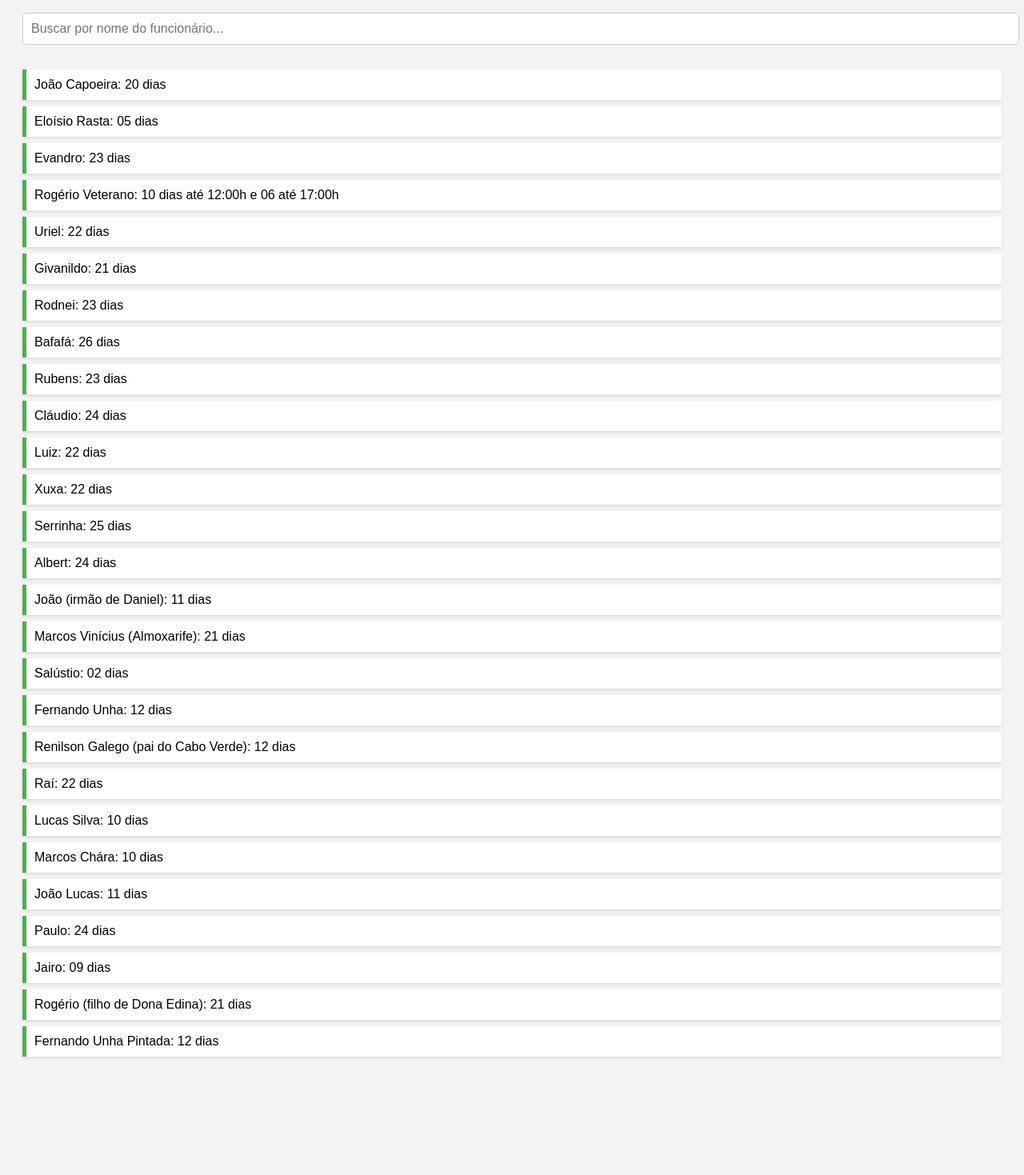
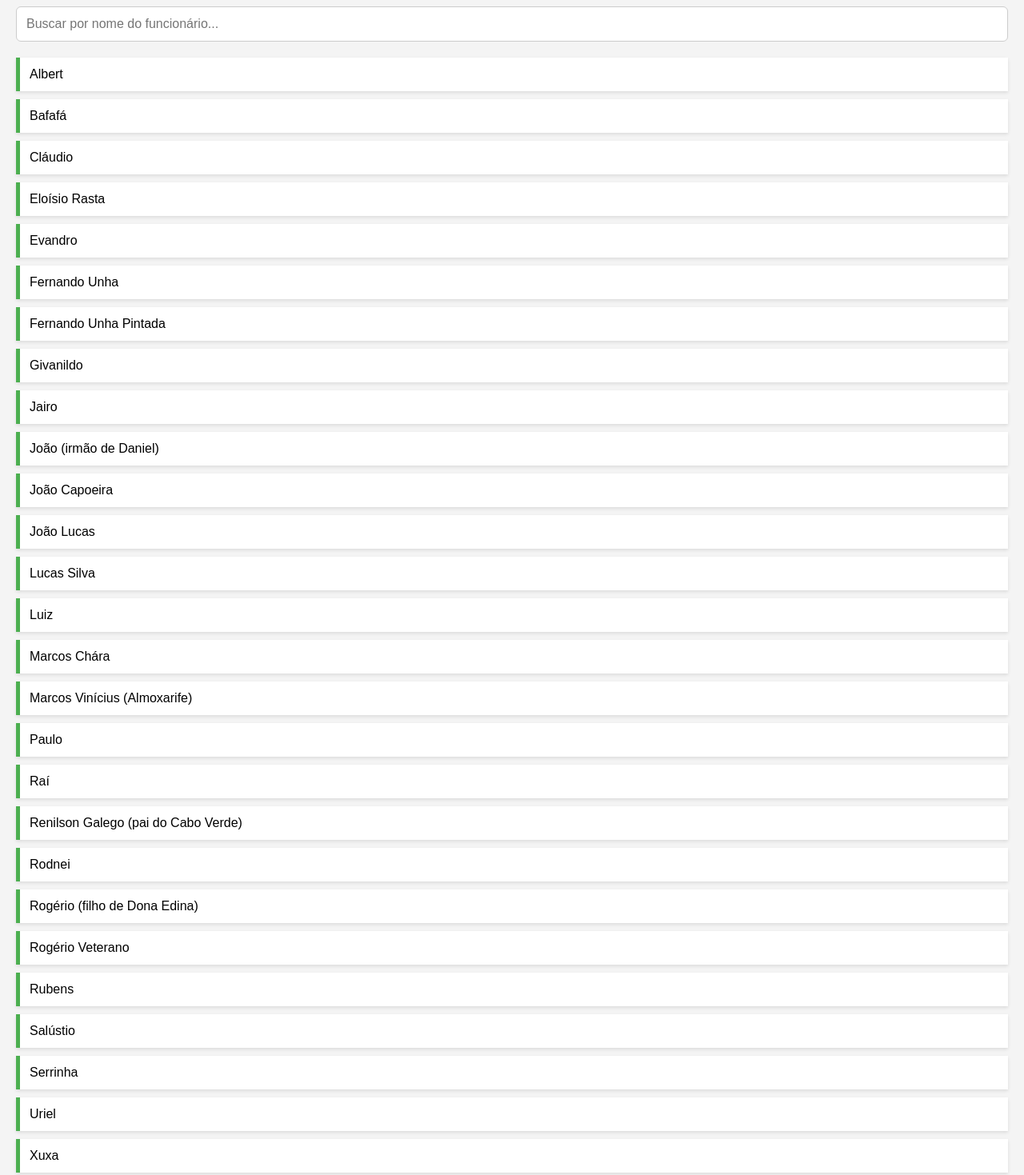
Before and after one commit to MarcosDev-Softwere/Lista-de-Itens-Hidr-ulicos-, a plain HTML site: page index.html in a window 1280 px wide. Shown: the part 80-1549 px from the top of the page at 80% size. Before the commit the page ends 1445 px from the top, so only its background shows below. Drawn offline with Linux system fonts and the light colour scheme.

Commit message:
Update index.html

```diff
--- a/index.html
+++ b/index.html
@@ -3,11 +3,16 @@
 <head>
   <meta charset="UTF-8">
   <title>Controle de Dias Trabalhados</title>
+  <meta name="viewport" content="width=device-width, initial-scale=1.0">
   <style>
+    * {
+      box-sizing: border-box;
+    }
     body {
       font-family: Arial, sans-serif;
       padding: 20px;
       background: #f4f4f4;
+      margin: 0;
     }
     h2 {
       text-align: center;
@@ -15,25 +20,43 @@
     }
     input[type="text"] {
       width: 100%;
-      padding: 10px;
-      margin-bottom: 15px;
+      padding: 12px;
+      margin-bottom: 20px;
       font-size: 16px;
       border: 1px solid #ccc;
-      border-radius: 5px;
+      border-radius: 6px;
     }
     ul {
       list-style: none;
       padding: 0;
+      margin: 0;
     }
     li {
       background: #fff;
-      margin-bottom: 8px;
-      padding: 10px;
+      margin-bottom: 10px;
+      padding: 12px;
       border-left: 5px solid #4CAF50;
       box-shadow: 0 2px 4px rgba(0,0,0,0.1);
+      cursor: pointer;
+      transition: background 0.3s;
     }
-    .highlight {
-      background-color: #ffffcc;
+    li:hover {
+      background: #e9f5e9;
+    }
+    .details {
+      display: none;
+      margin-top: 8px;
+      font-size: 14px;
+      color: #555;
+    }
+    @media (max-width: 600px) {
+      li {
+        font-size: 16px;
+        padding: 10px;
+      }
+      .details {
+        font-size: 13px;
+      }
     }
   </style>
 </head>
@@ -43,33 +66,33 @@
   <input type="text" id="searchInput" placeholder="Buscar por nome do funcionário...">
 
   <ul id="funcList">
-    <li>João Capoeira: 20 dias</li>
-    <li>Eloísio Rasta: 05 dias</li>
-    <li>Evandro: 23 dias</li>
-    <li>Rogério Veterano: 10 dias até 12:00h e 06 até 17:00h</li>
-    <li>Uriel: 22 dias</li>
-    <li>Givanildo: 21 dias</li>
-    <li>Rodnei: 23 dias</li>
-    <li>Bafafá: 26 dias</li>
-    <li>Rubens: 23 dias</li>
-    <li>Cláudio: 24 dias</li>
-    <li>Luiz: 22 dias</li>
-    <li>Xuxa: 22 dias</li>
-    <li>Serrinha: 25 dias</li>
-    <li>Albert: 24 dias</li>
-    <li>João (irmão de Daniel): 11 dias</li>
-    <li>Marcos Vinícius (Almoxarife): 21 dias</li>
-    <li>Salústio: 02 dias</li>
-    <li>Fernando Unha: 12 dias</li>
-    <li>Renilson Galego (pai do Cabo Verde): 12 dias</li>
-    <li>Raí: 22 dias</li>
-    <li>Lucas Silva: 10 dias</li>
-    <li>Marcos Chára: 10 dias</li>
-    <li>João Lucas: 11 dias</li>
-    <li>Paulo: 24 dias</li>
-    <li>Jairo: 09 dias</li>
-    <li>Rogério (filho de Dona Edina): 21 dias</li>
-    <li>Fernando Unha Pintada: 12 dias</li>
+    <li onclick="toggleDetails(this)">Albert<span class="details"> — 24 dias</span></li>
+    <li onclick="toggleDetails(this)">Bafafá<span class="details"> — 26 dias</span></li>
+    <li onclick="toggleDetails(this)">Cláudio<span class="details"> — 24 dias</span></li>
+    <li onclick="toggleDetails(this)">Eloísio Rasta<span class="details"> — 05 dias</span></li>
+    <li onclick="toggleDetails(this)">Evandro<span class="details"> — 23 dias</span></li>
+    <li onclick="toggleDetails(this)">Fernando Unha<span class="details"> — 12 dias</span></li>
+    <li onclick="toggleDetails(this)">Fernando Unha Pintada<span class="details"> — 12 dias</span></li>
+    <li onclick="toggleDetails(this)">Givanildo<span class="details"> — 21 dias</span></li>
+    <li onclick="toggleDetails(this)">Jairo<span class="details"> — 09 dias</span></li>
+    <li onclick="toggleDetails(this)">João (irmão de Daniel)<span class="details"> — 11 dias</span></li>
+    <li onclick="toggleDetails(this)">João Capoeira<span class="details"> — 20 dias</span></li>
+    <li onclick="toggleDetails(this)">João Lucas<span class="details"> — 11 dias</span></li>
+    <li onclick="toggleDetails(this)">Lucas Silva<span class="details"> — 10 dias</span></li>
+    <li onclick="toggleDetails(this)">Luiz<span class="details"> — 22 dias</span></li>
+    <li onclick="toggleDetails(this)">Marcos Chára<span class="details"> — 10 dias</span></li>
+    <li onclick="toggleDetails(this)">Marcos Vinícius (Almoxarife)<span class="details"> — 21 dias</span></li>
+    <li onclick="toggleDetails(this)">Paulo<span class="details"> — 24 dias</span></li>
+    <li onclick="toggleDetails(this)">Raí<span class="details"> — 22 dias</span></li>
+    <li onclick="toggleDetails(this)">Renilson Galego (pai do Cabo Verde)<span class="details"> — 12 dias</span></li>
+    <li onclick="toggleDetails(this)">Rodnei<span class="details"> — 23 dias</span></li>
+    <li onclick="toggleDetails(this)">Rogério (filho de Dona Edina)<span class="details"> — 21 dias</span></li>
+    <li onclick="toggleDetails(this)">Rogério Veterano<span class="details"> — 10 dias até 12:00h e 06 até 17:00h</span></li>
+    <li onclick="toggleDetails(this)">Rubens<span class="details"> — 23 dias</span></li>
+    <li onclick="toggleDetails(this)">Salústio<span class="details"> — 02 dias</span></li>
+    <li onclick="toggleDetails(this)">Serrinha<span class="details"> — 25 dias</span></li>
+    <li onclick="toggleDetails(this)">Uriel<span class="details"> — 22 dias</span></li>
+    <li onclick="toggleDetails(this)">Xuxa<span class="details"> — 22 dias</span></li>
   </ul>
 
   <script>
@@ -80,16 +103,23 @@
     searchInput.addEventListener('input', function() {
       const filter = this.value.toLowerCase();
       for (let i = 0; i < items.length; i++) {
-        const text = items[i].textContent.toLowerCase();
-        if (text.includes(filter)) {
+        const name = items[i].textContent.toLowerCase();
+        if (name.includes(filter)) {
           items[i].style.display = '';
-          items[i].classList.add('highlight');
         } else {
           items[i].style.display = 'none';
-          items[i].classList.remove('highlight');
         }
       }
     });
+
+    function toggleDetails(element) {
+      const detail = element.querySelector('.details');
+      if (detail.style.display === 'inline') {
+        detail.style.display = 'none';
+      } else {
+        detail.style.display = 'inline';
+      }
+    }
   </script>
 
 </body>
```
